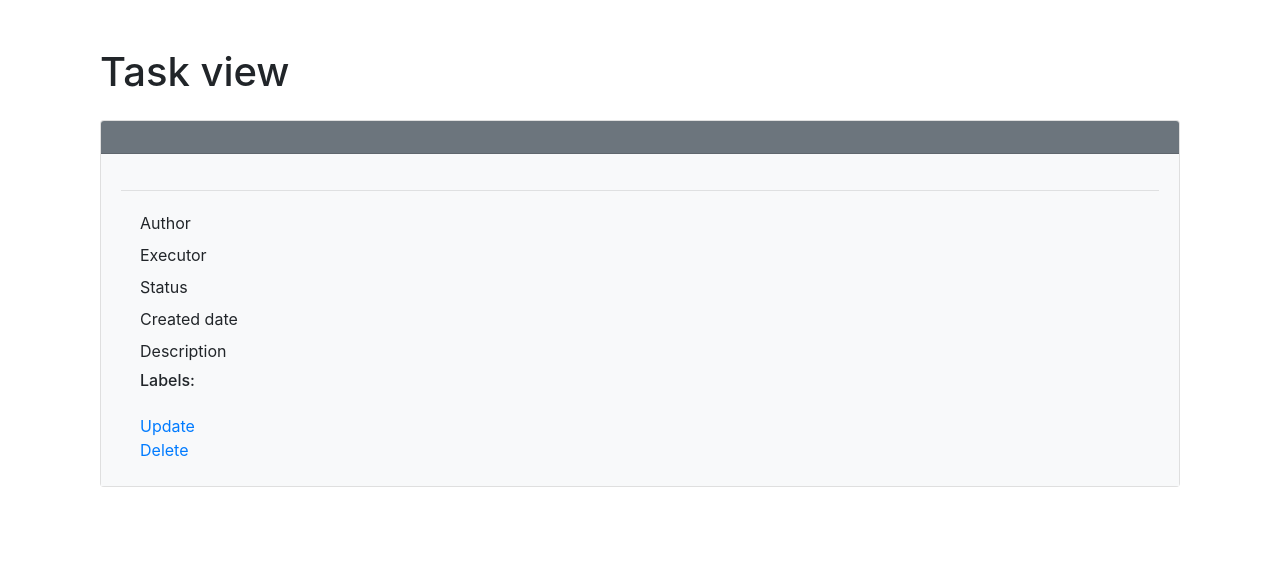
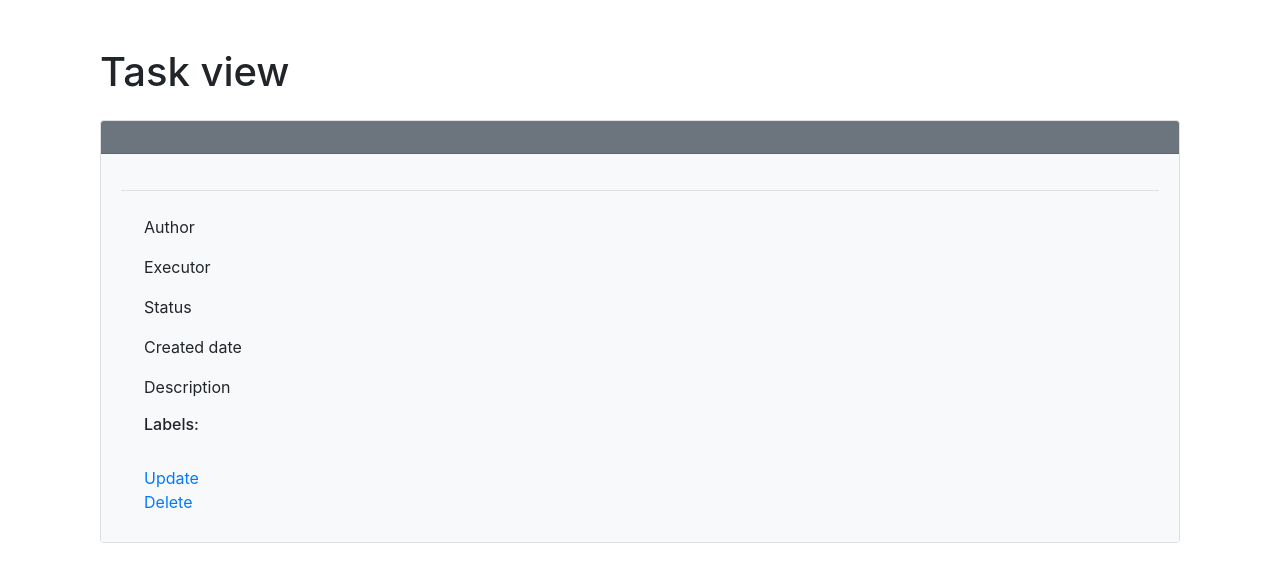
Before and after one commit to DzmitrySha/python-project-52, a Django app: template tasks/templates/tasks/task.html in a window 1280 px wide. Shown: the part 56-638 px from the top of the page. Run offline with Django 4.2, Linux system fonts and the light colour scheme; the template is opened without the code that fills it, so the values that code supplies are empty; some libraries are stand-ins or nearby versions.

Commit message:
some style corrections

```diff
--- a/tasks/templates/tasks/task.html
+++ b/tasks/templates/tasks/task.html
@@ -17,27 +17,27 @@
     <p>{{ task.pk }}</p>
     <hr>
     <div class="container">
-      <div class="row p-1">
+      <div class="row p-2">
         <div class="col">{% trans 'Author' %}</div>
         <div class="col">{{ task.author }}</div>
       </div>
-      <div class="row p-1">
+      <div class="row p-2">
         <div class="col">{% trans 'Executor' %}</div>
         <div class="col">{{ task.executor }}</div>
       </div>
-      <div class="row p-1">
+      <div class="row p-2">
         <div class="col">{% trans 'Status' %}</div>
         <div class="col">{{ task.status }}</div>
       </div>
-      <div class="row p-1">
+      <div class="row p-2">
         <div class="col">{% trans 'Created date' %}</div>
         <div class="col">{{ task.created_date }}</div>
       </div>
-      <div class="row p-1">
+      <div class="row p-2">
         <div class="col">{% trans 'Description' %}</div>
         <div class="col">{{ task.description }}</div>
       </div>
-      <div class="row p-1">
+      <div class="row p-2">
         <div class="col"><h6>{% trans 'Labels' %}:</h6>
           <ul>
               {% for label in task.labels.all %}
@@ -46,7 +46,7 @@
           </ul>
         </div>
       </div>
-      <div class="row p-1">
+      <div class="row p-2">
         <div class="col">
           <a href="/tasks/{{ task.id }}/update/">{% trans 'Update' %}</a>
           <br>
```
